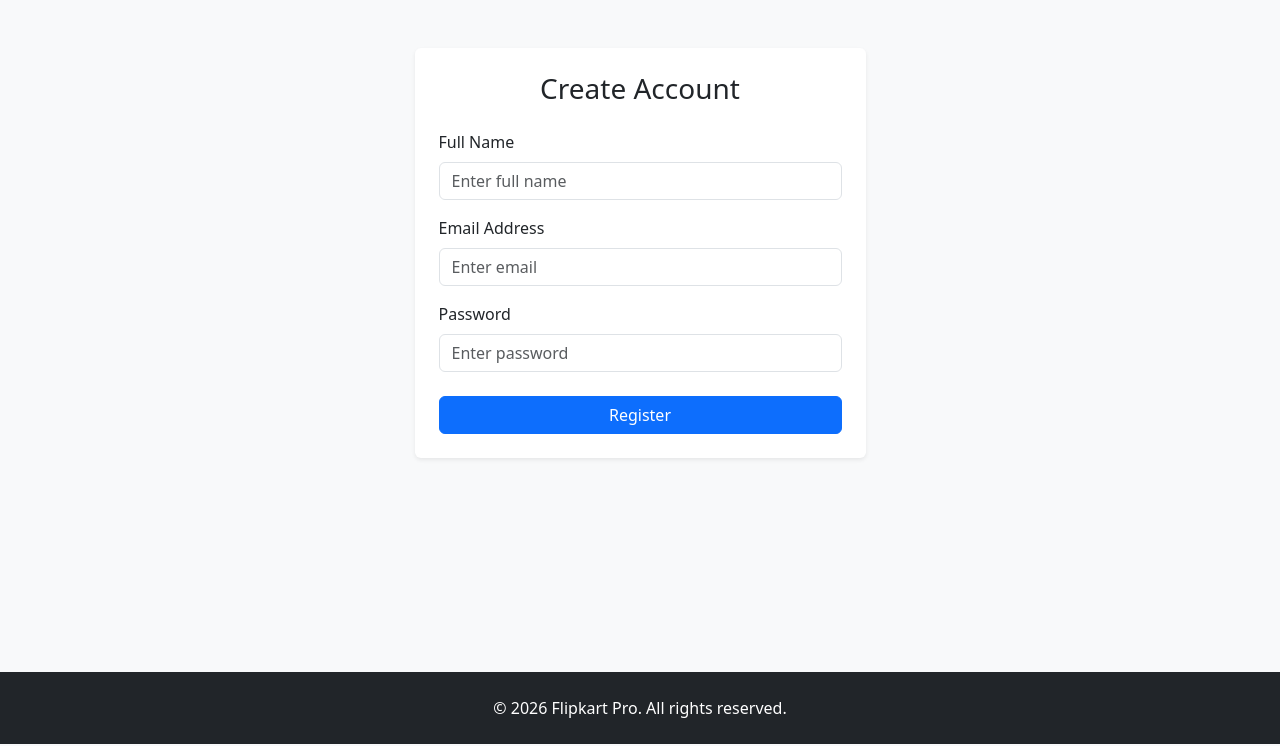
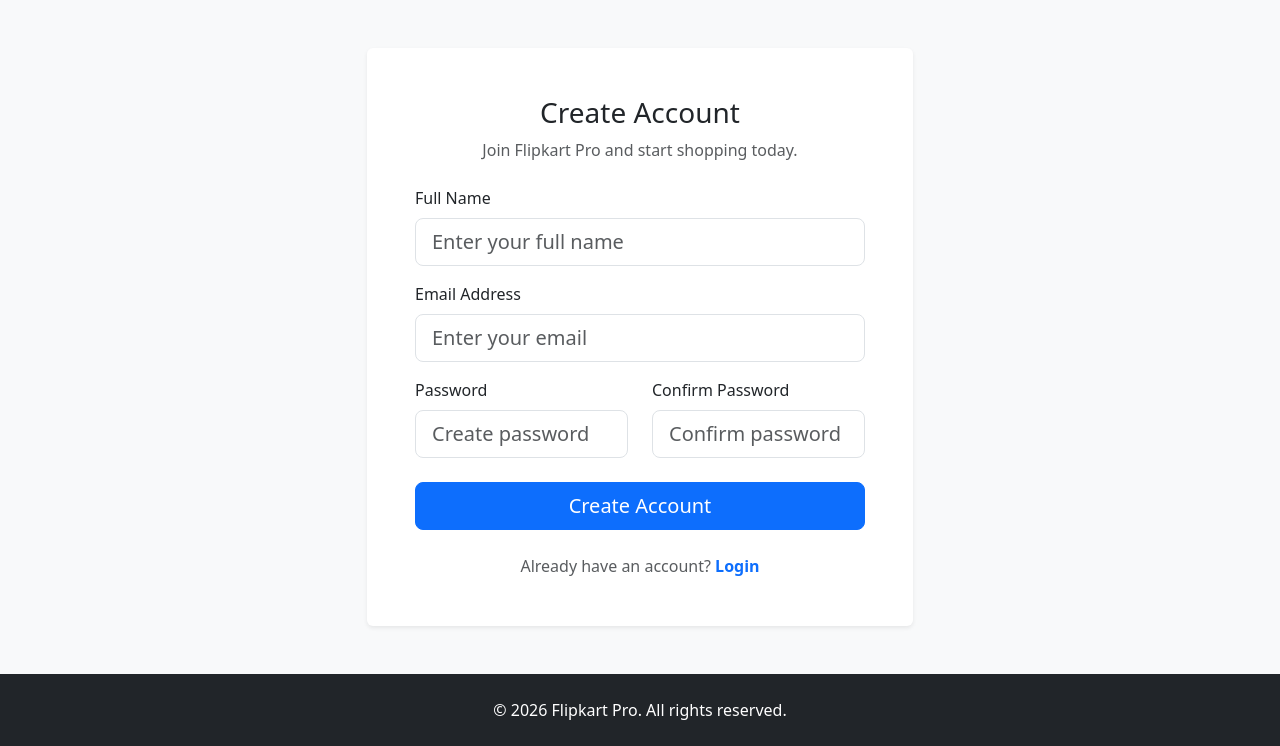
Before and after one commit to adityakumar-ara/FLIPKART-PRO-using-Django, a Django app: page /register/ in a window 1280 px wide. Shown: the part 56-802 px from the top of the page. Run offline with Django 5.2, Linux system fonts and the light colour scheme.

Commit message:
add more

```diff
--- a/e_commerce/templates/register.html
+++ b/e_commerce/templates/register.html
@@ -4,31 +4,46 @@
 
 {% block content %}
 <div class="row justify-content-center">
-    <div class="col-12 col-md-8 col-lg-5">
+    <div class="col-12 col-md-8 col-lg-6">
         <div class="card border-0 shadow-sm">
-            <div class="card-body p-4">
-                <h1 class="h3 mb-4 text-center">Create Account</h1>
+            <div class="card-body p-4 p-md-5">
+                <div class="text-center mb-4">
+                    <h1 class="h3 mb-2">Create Account</h1>
+                    <p class="text-muted mb-0">Join Flipkart Pro and start shopping today.</p>
+                </div>
 
                 <form method="post" action="{% url 'register' %}">
                     {% csrf_token %}
 
                     <div class="mb-3">
                         <label for="full_name" class="form-label">Full Name</label>
-                        <input type="text" class="form-control" id="full_name" name="full_name" placeholder="Enter full name" required>
+                        <input type="text" class="form-control form-control-lg" id="full_name" name="full_name" value="{{ full_name|default:'' }}" placeholder="Enter your full name" autocomplete="name" required>
                     </div>
 
                     <div class="mb-3">
                         <label for="email" class="form-label">Email Address</label>
-                        <input type="email" class="form-control" id="email" name="email" placeholder="Enter email" required>
+                        <input type="email" class="form-control form-control-lg" id="email" name="email" value="{{ email|default:'' }}" placeholder="Enter your email" autocomplete="email" required>
                     </div>
 
-                    <div class="mb-4">
-                        <label for="password" class="form-label">Password</label>
-                        <input type="password" class="form-control" id="password" name="password" placeholder="Enter password" required>
+                    <div class="row">
+                        <div class="col-12 col-md-6 mb-3">
+                            <label for="password" class="form-label">Password</label>
+                            <input type="password" class="form-control form-control-lg" id="password" name="password" placeholder="Create password" autocomplete="new-password" required>
+                        </div>
+
+                        <div class="col-12 col-md-6 mb-4">
+                            <label for="confirm_password" class="form-label">Confirm Password</label>
+                            <input type="password" class="form-control form-control-lg" id="confirm_password" name="confirm_password" placeholder="Confirm password" autocomplete="new-password" required>
+                        </div>
                     </div>
 
-                    <button type="submit" class="btn btn-primary w-100">Register</button>
+                    <button type="submit" class="btn btn-primary btn-lg w-100">Create Account</button>
                 </form>
+
+                <p class="text-center text-muted mt-4 mb-0">
+                    Already have an account?
+                    <a href="{% url 'login' %}" class="text-decoration-none fw-semibold">Login</a>
+                </p>
             </div>
         </div>
     </div>
```
